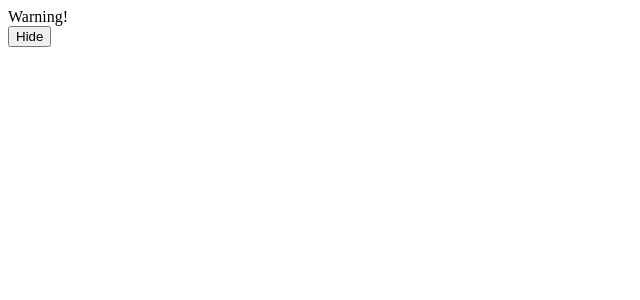
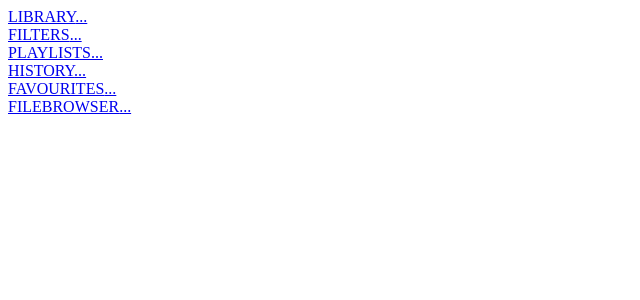
Before and after one commit to andreyponomarevru/musicbox, a React app: page / in a window 1280 px wide. Shown: the top 300 px of the page, without its empty margins (0-640 px from the left). Built offline with nearby package versions, Linux system fonts and the light colour scheme.

Commit message:
Add toggle menu

```diff
--- a/src/App.js
+++ b/src/App.js
@@ -1,78 +1,24 @@
 import React, { Component } from "react";
-//import Table from "./Table";
-/*
+import Sidebar from "./Sidebar"
+
 class App extends Component {
   constructor(props) {
     super(props);
-    this.state = {
-      characters: [
-        {
-          name: "Charlie",
-          job: "Janitor"
-        },
-        {
-          name: "Mac",
-          job: "Bouncer"
-        },
-        {
-          name: "Dee",
-          job: "Aspiring actress"
-        },
-        {
-          name: "Dennis",
-          job: "Bartender"
-        }
-      ]
-    };
-
-  }
-
-  removeCharacter(index) {
-    console.log(this.state); // undefind
-    console.log(this)
-    const { characters } = this.state;
-
-    this.setState({
-      characters: characters.filter((character, i) => {
-        return i !== index;
-      }),
-    })
   }
 
   render() {
-    const { characters } = this.state;
+    const tracksList = this.props.tracks.map((track, index) => {
+      return (
+        <p key={index}>{track.artist} — {track.title}</p>
+      );
+    });
 
-    // what is the value of 'this' inside JSX expression
     return (
-      <div className='container'>
-        <Table characterData={characters} removeCharacter={this.removeCharacter} />
+      <div>
+        <Sidebar sidebarMenuItems={this.props.sidebarMenuItems} />
       </div>
     );
   }
 }
-*/
-
-class App extends Component {
-  constructor(props) {
-    super(props);
-    this.state = {
-      text: "in progress"
-    }
-
-  }
-
-  handleClick() {
-    console.log(this.state.text);
-    this.setState({
-      text: 'done'
-    });
-    console.log(this, this.props.name, this.state.text);
-  }
-
-  render() {
-    return <h1 className="app" onClick={this.handleClick.bind(this)}>{this.state.text}</h1>;
-  }
-}
-
 
 export default App;
--- a/src/Input.js
+++ /dev/null
@@ -1,12 +0,0 @@
-import React, { Component } from "react";
-
-const Input = () => {
-  return (
-    <div>
-      <input type="text" method="post"></input>
-      <button>Add</button>
-    </div>
-  );
-}
-
-export default Input;
--- /dev/null
+++ b/src/MenuItem.js
@@ -0,0 +1,51 @@
+import React, { Component } from "react";
+
+class MenuItem extends Component {
+  constructor(props) {
+    super(props);
+    this.toggleMenu = this.toggleMenu.bind(this);
+    this.state = {
+      isVisible: false
+    }
+  }
+
+  toggleMenu(e, index) {
+    console.log(index, this.props.submenuItems);
+    this.setState(state => {
+      return {
+        isVisible: !state.isVisible
+      }
+    });
+  }
+
+  render() {
+    console.log(this.state.isVisible)
+    if (this.state.isVisible) {
+      const submenuItems = this.props.submenuItems.map((name, index) => {
+        return (
+          <div key={index} className="submenuItem">{name}</div>
+        );
+      });
+
+      return (
+        <div className="menuItem">
+          <a href="#" onClick={(e) => this.toggleMenu(e, this.props.index)}>{this.props.name.toUpperCase()}</a>
+          <a href="#" className="btn">...</a>
+          {submenuItems}
+        </div>
+      );
+    } else {
+      return (
+        <div className="menuItem">
+          <a href="#" onClick={(e) => this.toggleMenu(e, this.props.index)}>{this.props.name.toUpperCase()}</a>
+          <a href="#" className="btn">...</a>
+        </div>
+      );
+    }
+
+
+
+  }
+}
+
+export default MenuItem;
--- a/src/MyApp.js
+++ /dev/null
@@ -1,54 +0,0 @@
-import React, { Component } from "react";
-import MyTable from "./MyTable";
-
-
-class MyApp extends Component {
-  constructor(props) {
-    super(props);
-    this.deleteRow = this.deleteRow.bind(this);
-
-    this.state = {
-      tasks: [
-        "Buy the food",
-        "Walk the dog",
-        "Pay the bills",
-        "Clean the room"
-      ]
-    };
-
-
-  }
-
-  componentDidMount() {
-    console.log("this function runs after the component output has been rendered to the DOM. ");
-
-    // document.querySelector('html').style.backgroundColor = 'red';
-  }
-
-  componentWillUnmount() {
-    console.log("this function runs after the comoponent's nodes has been removed from the DOM (as far as I understand)");
-
-
-  }
-
-  deleteRow(index) {
-    this.setState((state, props) => {
-      return {
-        tasks: state.tasks.filter((task, i) => index !== i)
-      };
-    });
-  }
-
-  render() {
-    const { tasks } = this.state;
-    console.log(this.state.tasks);
-
-    return (
-      <div className="container">
-        <MyTable taskList={tasks} deleteRow={this.deleteRow} />
-      </div>
-    );
-  }
-}
-
-export default MyApp;
--- a/src/MyTable.js
+++ /dev/null
@@ -1,46 +0,0 @@
-import React, { Component, Fragment } from "react";
-import Input from "./Input";
-
-const TableHeader = () => {
-  return (
-    <thead>
-      <tr>
-        <td>#</td>
-        <td>Task</td>
-        <td></td>
-      </tr>
-    </thead>
-  );
-};
-
-const TableBody = props => {
-  const rows = props.taskList.map((task, index) => {
-    return (
-      <tr key={index}>
-        <td>{index}</td>
-        <td>{task}</td>
-        <td>
-          <button onClick={() => props.deleteRow(index)}>Delete</button>
-        </td>
-      </tr>
-    );
-  });
-
-  return (
-    <tbody>{rows}</tbody>
-  );
-};
-
-const MyTable = props => {
-  return (
-    <React.Fragment>
-      <table>
-        <TableHeader />
-        <TableBody taskList={props.taskList} deleteRow={props.deleteRow} />
-      </table>
-      <Input />
-    </React.Fragment>
-  );
-};
-
-export default MyTable;
--- /dev/null
+++ b/src/Sidebar.js
@@ -0,0 +1,21 @@
+import React, { Component } from "react";
+import MenuItem from "./MenuItem";
+
+class Sidebar extends Component {
+  constructor(props) {
+    super(props);
+  }
+
+  render() {
+    const keys = Object.keys(this.props.sidebarMenuItems);
+    const menuItems = keys.map((name, index) => (
+      <div key={index}>
+        <MenuItem name={name} index={index} submenuItems={this.props.sidebarMenuItems[name]} />
+      </div>
+    ));
+
+    return menuItems;
+  }
+}
+
+export default Sidebar;
--- a/src/index.js
+++ b/src/index.js
@@ -1,47 +1,11 @@
 import React, { Component } from "react";
 import ReactDOM from "react-dom";
-//import App from "./App";
-import MyApp from "./MyApp";
+import App from "./App";
+import tracks from "./tracks-json";
+import sidebarMenuItems from "./sidebar-json"
 
 
-function WarningBanner(props) {
-  if (!props.warn) {
-    return null;
-  }
-
-  return (
-    <div className="warning">
-      Warning!
-    </div>
-  );
-}
-
-class Page extends React.Component {
-  constructor(props) {
-    super(props);
-    this.state = {showWarning: true};
-    this.handleToggleClick = this.handleToggleClick.bind(this);
-  }
-
-  handleToggleClick() {
-    this.setState(state => ({
-      showWarning: !state.showWarning
-    }));
-  }
-
-  render() {
-    return (
-      <div>
-        <WarningBanner warn={this.state.showWarning} />
-        <button onClick={this.handleToggleClick}>
-          {this.state.showWarning ? 'Hide' : 'Show'}
-        </button>
-      </div>
-    );
-  }
-}
-
 ReactDOM.render(
-  <Page />,
+  <App tracks={tracks} sidebarMenuItems={sidebarMenuItems} />,
   document.getElementById('root')
 );
--- /dev/null
+++ b/src/sidebar-json.js
@@ -0,0 +1,17 @@
+const sidebar = {
+  library: ["Albums", "Artists", "Labels", "Genres", "Tracks"],
+  filters: ["Techno, Downtempo"],
+  playlists: [],
+  history: [],
+  /*
+  bookmarks: [
+    {name: "junodownload", url: "http://junodownload.com"},
+    {name: "juno", url: "http://juno.co.uk"},
+    {name: "bandcamp", url: "http://www.bandcamp.com"}
+  ],
+  */
+  favourites: [],
+  filebrowser: []
+};
+
+export default sidebar;
--- /dev/null
+++ b/src/tracks-json.js
@@ -0,0 +1,56 @@
+const tracks = [
+  {
+    artwork: "https://img.discogs.com/rroaD8mu18B4IK6YfSNbWAGpZlU=/fit-in/600x605/filters:strip_icc():format(jpeg):mode_rgb():quality(90)/discogs-images/R-438159-1228317047.jpeg.jpg",
+    year: 1975,
+    number: 1,
+    artist: "Rufus & Chaka Khan",
+    title: "Fool's Paradise",
+    album: "Rufus Featuring Chaka Khan",
+    publisher: "Geffen Records",
+    genre: ["Disco", "Soul, Funk, Jazz"],
+    bitrate: "320kbps",
+    length: "05:24",
+    codec: "MP3"
+  },
+  {
+    artwork: "https://img.discogs.com/VYjpJEjXV2dVz7DSCopR9kcEVR4=/fit-in/600x527/filters:strip_icc():format(jpeg):mode_rgb():quality(90)/discogs-images/R-530753-1183404527.jpeg.jpg",
+    year: 2005,
+    number: 7,
+    artist: "Aural Float",
+    title: "Still Here",
+    album: "Beautiful Someday",
+    publisher: "Elektrolux",
+    genre: ["Downtempo", "Ambient"],
+    bitrate: "2400kbps",
+    length: "06:35",
+    codec: "FLAC"
+  },
+  {
+    artwork: "https://img.discogs.com/KGT5rjL_09xX5_SVH17dmCA2YQo=/fit-in/500x500/filters:strip_icc():format(jpeg):mode_rgb():quality(90)/discogs-images/R-7327321-1438982439-9653.jpeg.jpg",
+    year: 2015,
+    number: 7,
+    artist: "Julio Bashmore",
+    title: "Let Me Be Your Weakness",
+    album: "Knockin' Boots",
+    publisher: "Broadwalk Records",
+    genre: ["House"],
+    bitrate: "2400kbps",
+    length: "04:15",
+    codec: "FLAC"
+  },
+  {
+    artwork: "https://img.discogs.com/IKqz5A2Ud6OnDoZCG9gVqEO-FMc=/fit-in/600x526/filters:strip_icc():format(jpeg):mode_rgb():quality(90)/discogs-images/R-249174-1305114295.jpeg.jpg",
+    year: 2000,
+    number: 2,
+    artist: "Kylie Minogue",
+    title: "Spinning Around (Sharp Vocal Mix)",
+    album: "Spinning Around",
+    publisher: "Parlophone",
+    genre: ["House", "Pop", "Disco"],
+    bitrate: "2400kbps",
+    length: "07:06",
+    codec: "FLAC"
+  }
+];
+
+export default tracks;
```
Also changed, not shown: src/Table.js (deleted, +0 -42 lines), src/img/R-438159-1228317047.jpeg.jpg (added).
